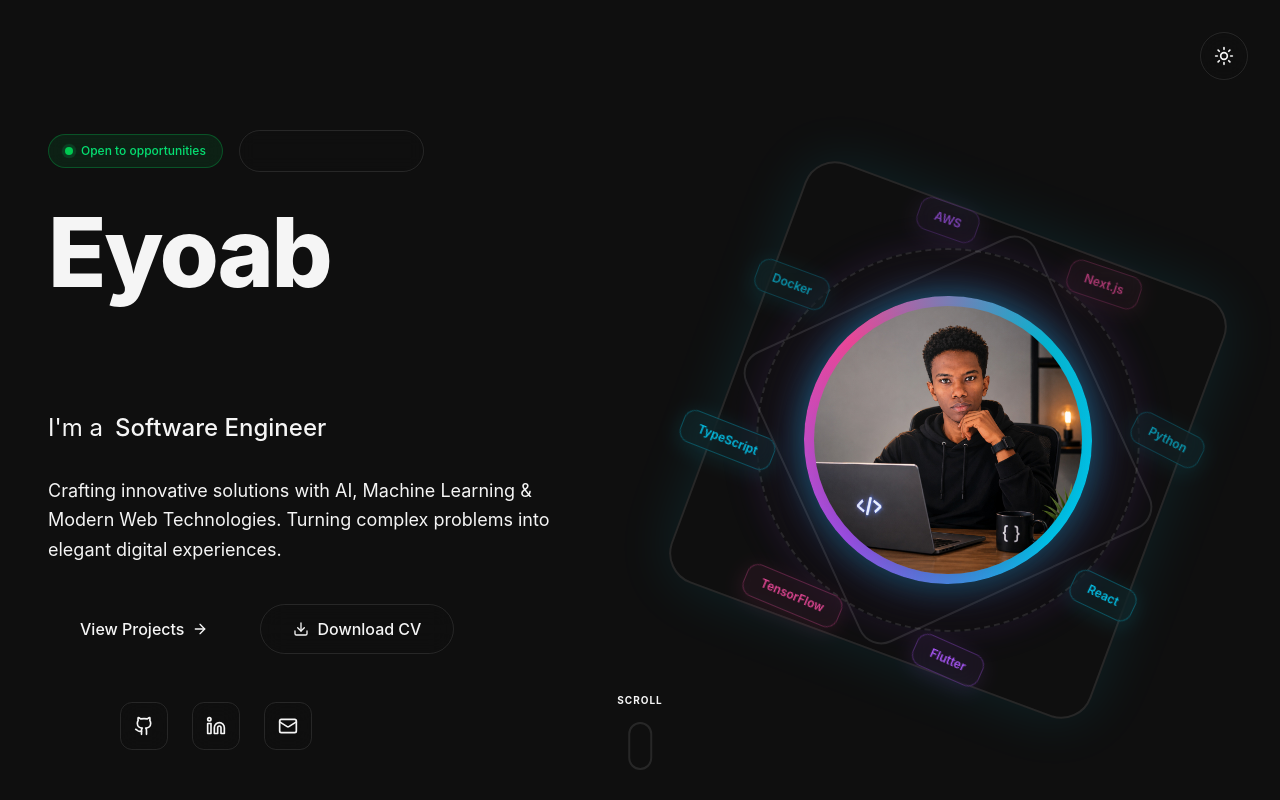
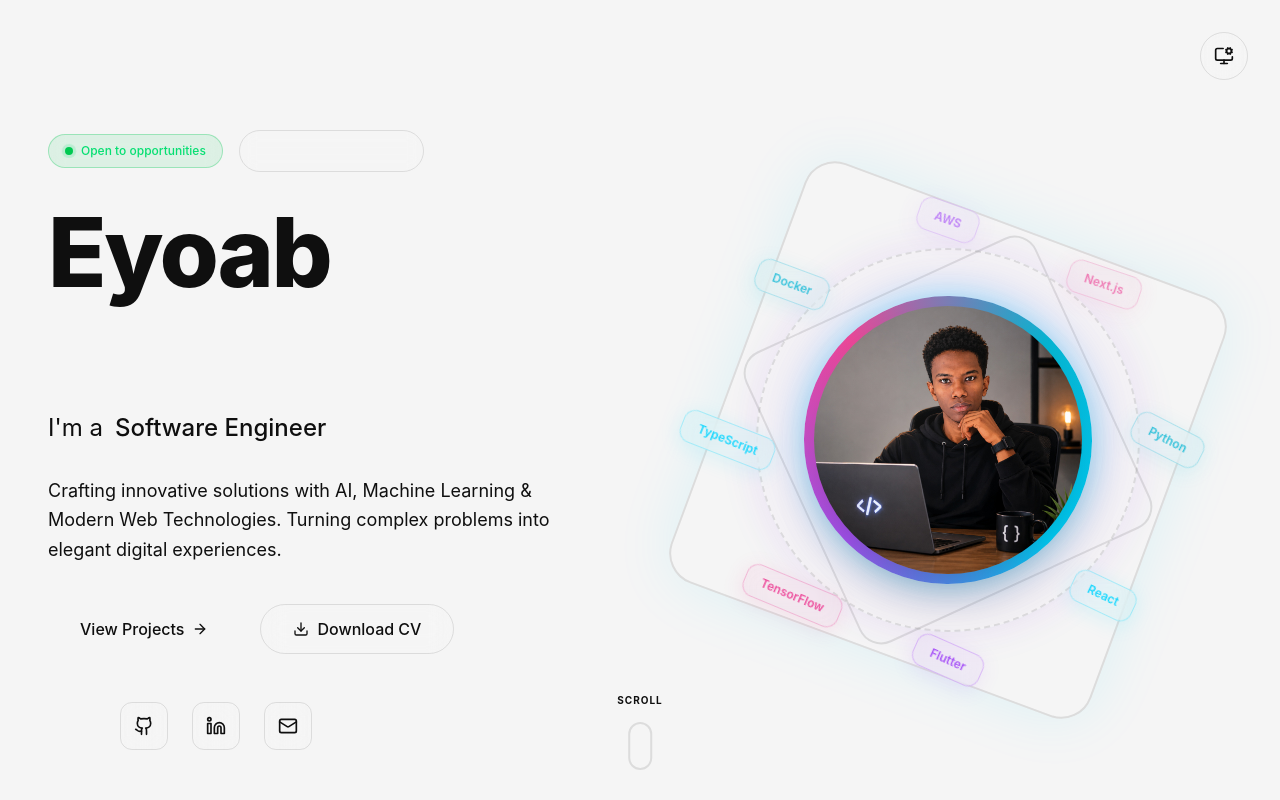
Before and after one commit to eyoabn/EyoabNigusie, a React (Vite) app: page / in a window 1280 px wide. Shown: the top 800 px of the page. Built offline with nearby package versions, Linux system fonts and the light colour scheme.

Commit message:
enhance ThemeToggle component with animated icon transitions and theme labels

```diff
--- a/src/app/components/ThemeToggle.tsx
+++ b/src/app/components/ThemeToggle.tsx
@@ -1,33 +1,42 @@
-import { Moon, Sun } from "lucide-react";
-import { useEffect, useState } from "react";
+import { Moon, Sun, MonitorCog } from "lucide-react";
+import { AnimatePresence, motion } from "motion/react";
+import { useTheme } from "../lib/theme";
+
+const LABELS = {
+  light: "Light theme",
+  dark: "Dark theme",
+  system: "System theme",
+} as const;
 
 export function ThemeToggle() {
-  const [theme, setTheme] = useState<"light" | "dark">("dark");
+  const { theme, cycleTheme } = useTheme();
 
-  useEffect(() => {
-    const root = document.documentElement;
-    if (theme === "dark") {
-      root.classList.add("dark");
-    } else {
-      root.classList.remove("dark");
-    }
-  }, [theme]);
-
-  const toggleTheme = () => {
-    setTheme((prev) => (prev === "light" ? "dark" : "light"));
-  };
+  const Icon = theme === "light" ? Sun : theme === "dark" ? Moon : MonitorCog;
 
   return (
     <button
-      onClick={toggleTheme}
-      className="group fixed right-8 top-8 z-40 flex h-12 w-12 items-center justify-center rounded-full border border-border bg-card/50 backdrop-blur-lg transition-all hover:scale-110 hover:border-neon-blue hover:shadow-[0_0_20px_rgba(0,212,255,0.3)]"
-      aria-label="Toggle theme"
+      onClick={cycleTheme}
+      className="group fixed right-6 top-6 z-40 flex h-12 w-12 items-center justify-center rounded-full border border-border bg-card/60 backdrop-blur-lg transition-all hover:scale-110 hover:border-neon-cyan hover:shadow-[0_0_20px_rgba(6,182,212,0.35)] focus-visible:outline-none focus-visible:ring-2 focus-visible:ring-neon-cyan focus-visible:ring-offset-2 focus-visible:ring-offset-background md:right-8 md:top-8"
+      aria-label={`${LABELS[theme]}. Click to switch.`}
+      title={LABELS[theme]}
     >
-      {theme === "dark" ? (
-        <Sun className="h-5 w-5 text-neon-blue transition-transform group-hover:rotate-180" />
-      ) : (
-        <Moon className="h-5 w-5 text-neon-purple transition-transform group-hover:-rotate-12" />
-      )}
+      <AnimatePresence mode="wait" initial={false}>
+        <motion.span
+          key={theme}
+          initial={{ rotate: -90, opacity: 0, scale: 0.6 }}
+          animate={{ rotate: 0, opacity: 1, scale: 1 }}
+          exit={{ rotate: 90, opacity: 0, scale: 0.6 }}
+          transition={{ duration: 0.2 }}
+          className="flex items-center justify-center"
+        >
+          <Icon className="h-5 w-5 text-neon-cyan" />
+        </motion.span>
+      </AnimatePresence>
+
+      {/* Label appears on hover so the current mode is discoverable without clicking through all three. */}
+      <span className="pointer-events-none absolute right-full mr-3 whitespace-nowrap rounded-lg border border-border bg-card/90 px-3 py-1.5 text-xs text-muted-foreground opacity-0 backdrop-blur-lg transition-opacity group-hover:opacity-100">
+        {LABELS[theme]}
+      </span>
     </button>
   );
 }
```
